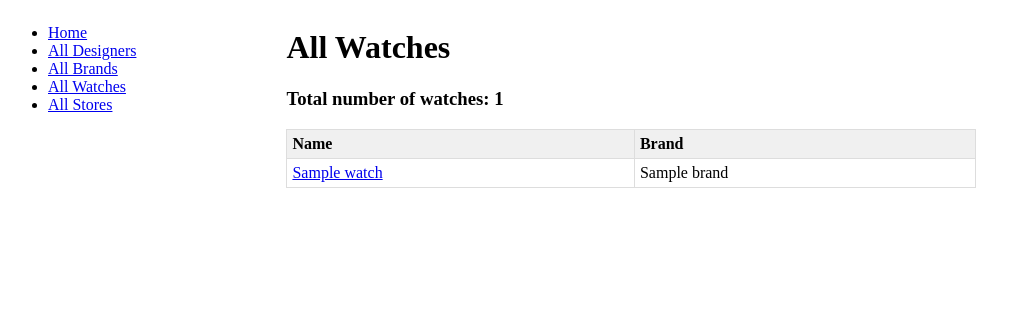
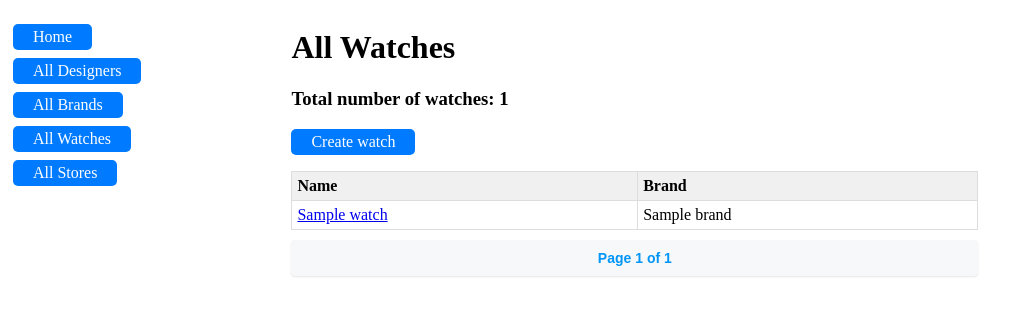
Before and after one commit to mambassador/django_orange, a Django app: template watches/templates/watch_list.html in a window 1280 px wide. Shown: the top 316 px of the page, without its empty margins (0-1028 px from the left). Run offline with Django 4.2, Linux system fonts and the light colour scheme; the template is opened without the code that fills it: most values are stand-ins (such as "Sample title", 1, 10 or a date in 2020); parts of the project's set-up code (start-up, migrations or seed data) failed here and were passed over.

Commit message:
Added class-based views for watches app
creating, updating, deleting, watches with login required

updates tempaltes

```diff
--- a/core/settings.py
+++ b/core/settings.py
@@ -115,7 +115,7 @@ AUTH_PASSWORD_VALIDATORS = [
         "NAME": "django.contrib.auth.password_validation.NumericPasswordValidator",
     },
 ]
-
+LOGIN_URL = "/admin/login/"
 
 # Internationalization
 # https://docs.djangoproject.com/en/4.2/topics/i18n/
--- a/core/urls.py
+++ b/core/urls.py
@@ -20,7 +20,10 @@ from django.urls import include, path
 
 from triangle.views import create_person, edited, registered, update_person
 
+from watches.views import index
+
 urlpatterns = [
+    path("", index, name="home"),
     path("admin/", admin.site.urls),
     path("triangle/", include("triangle.urls")),
     path("person/", create_person, name="create-person"),
--- a/users/static/users/css/styles.css
+++ b/users/static/users/css/styles.css
@@ -20,8 +20,6 @@
     font-size: 18px;
     border: 2px solid #1b1b1b;
     border-radius: 5px;
-
-
 }
 
 input[type="text"],
--- a/watches/static/css/styles.css
+++ /dev/null
@@ -1,24 +0,0 @@
-.content {
-            margin-left: 150px; /* Adjust the value as per your design */
-            flex: 1; /* Add this property to make the content block expand */
-}
-
-.container {
-    display: flex; /* Add this property to create a flex container */
-}
-
-.content-table {
-    border-collapse: collapse;
-    width: 70%;
-}
-
-.content-table th,
-.content-table td {
-    border: 1px solid #ddd;
-    padding: 5px;
-    text-align: left;
-}
-
-.content-table th {
-    background-color: #f0f0f0;
-}
--- /dev/null
+++ b/watches/static/watches/css/styles.css
@@ -0,0 +1,135 @@
+
+
+.content {
+            margin-left: 150px; /* Adjust the value as per your design */
+            flex: 1; /* Add this property to make the content block expand */
+}
+
+.container {
+    display: flex; /* Add this property to create a flex container */
+}
+
+
+/* Table */
+
+.content-table {
+    border-collapse: collapse;
+    width: 70%;
+}
+
+.content-table th,
+.content-table td {
+    border: 1px solid #ddd;
+    padding: 5px;
+    text-align: left;
+}
+
+.content-table th {
+    background-color: #f0f0f0;
+}
+
+/* Paginator */
+.pagination {
+    display: flex;
+    justify-content: center;
+    align-items: center;
+    margin: 10px 0;
+    font-family: Arial, sans-serif;
+    font-size: 14px;
+    width: 68%;
+}
+
+.step-links {
+    display: flex;
+    align-items: center;
+}
+
+.step-links a {
+    color: #0095f6;
+    text-decoration: none;
+    margin: 0 5px;
+    padding: 4px 12px;
+    border: 1px solid #0095f6;
+    border-radius: 4px;
+    transition: background-color 0.3s, color 0.3s;
+}
+
+.step-links a:hover {
+    background-color: #0095f6;
+    color: #fff;
+}
+
+.current {
+    color: #0095f6;
+    margin: 0 10px;
+    font-weight: bold;
+}
+
+/* Disable previous/next links on first/last page */
+.step-links a:disabled {
+    pointer-events: none;
+    color: #999;
+    border-color: #999;
+}
+
+/* Active styles for current page */
+.current {
+    font-weight: bold;
+}
+
+/* Rounded border and padding for the paginator */
+.pagination {
+    border-radius: 4px;
+    padding: 10px;
+    background-color: #f6f8fa;
+}
+
+/* Add some box-shadow for depth effect */
+.pagination {
+    box-shadow: 0 1px 2px rgba(0, 0, 0, 0.1);
+}
+
+
+
+
+
+/* Button */
+.button {
+            display: inline-block;
+            padding: 4px 20px;
+            background-color: #007BFF; /* Change this to the desired background color */
+            color: #fff; /* Change this to the desired text color */
+            text-decoration: none;
+            border-radius: 5px;
+            border: none;
+            transition: background-color 0.3s ease;
+}
+
+/* Add a hover effect */
+.button:hover {
+            background-color: #0056b3; /* Change this to the desired hover color */
+}
+
+
+.index-list {
+    list-style-type: none;
+}
+
+/* Button */
+.index-button {
+            display: inline-block;
+            padding: 4px 20px;
+            background-color: #007BFF; /* Change this to the desired background color */
+            color: #fff; /* Change this to the desired text color */
+            text-decoration: none;
+            border-radius: 5px;
+            border: none;
+            transition: background-color 0.3s ease;
+            margin-bottom: 8px;
+            margin-left: -35px;
+}
+
+/* Add a hover effect */
+.index-button:hover {
+            background-color: #0056b3; /* Change this to the desired hover color */
+}
--- a/watches/templates/base.html
+++ b/watches/templates/base.html
@@ -4,17 +4,17 @@
 <head>
     <meta charset="UTF-8">
     <title>{% block title %}Watch Business{% endblock %}</title>
-    <link rel="stylesheet" href="{% static 'css/styles.css' %}">
+    <link rel="stylesheet" href="{% static 'watches/css/styles.css' %}">
 </head>
 <body>
     <div class="container">
         <div class="sidebar">
-            <ul>
-                <li><a href="{% url 'watches:index' %}">Home</a></li>
-                <li><a href="{% url 'watches:designers' %}">All Designers</a></li>
-                <li><a href="{% url 'watches:brands' %}">All Brands</a></li>
-                <li><a href="{% url 'watches:watches' %}">All Watches</a></li>
-                <li><a href="{% url 'watches:stores' %}">All Stores</a></li>
+            <ul class="index-list">
+                <li><a class="index-button" href="{% url 'watches:index' %}">Home</a></li>
+                <li><a class="index-button" href="{% url 'watches:designers' %}">All Designers</a></li>
+                <li><a class="index-button" href="{% url 'watches:brands' %}">All Brands</a></li>
+                <li><a class="index-button" href="{% url 'watches:watches' %}">All Watches</a></li>
+                <li><a class="index-button" href="{% url 'watches:stores' %}">All Stores</a></li>
             </ul>
 
         </div>
--- a/watches/templates/watch_detail.html
+++ b/watches/templates/watch_detail.html
@@ -1,9 +1,12 @@
 {% extends 'base.html' %}
+{% load static %}
+
 <!DOCTYPE html>
 <html lang="en">
 <head>
     <meta charset="UTF-8">
     <title><title>{% block title %}{{ watch.name }}{% endblock %}</title>
+    <link rel="stylesheet" type="text/css" href="{% static 'watches/css/styles.css' %}"/>
 </head>
 <body>
     {% block content %}
@@ -23,6 +26,8 @@
         <li><a href="{% url 'watches:store-detail' store.pk %}">{{ store.name }}</a></li>
     {% endfor %}
     </ul>
+    <p><a class="button" href="{% url 'watches:update-watch' watch.pk %}">Update Watch</a>
+    <a class="button" href="{% url 'watches:delete-watch' watch.pk %}">Delete watch</a></p>
 
     {% endblock %}
 </body>
--- a/watches/templates/watch_list.html
+++ b/watches/templates/watch_list.html
@@ -1,16 +1,18 @@
 {% extends 'base.html' %}
-
+{% load static %}
 <!DOCTYPE html>
 <html lang="en">
 <head>
     <meta charset="UTF-8">
     <title><title>{% block title %}All Watches{% endblock %}</title>
+    <link rel="stylesheet" type="text/css" href="{% static 'watches/css/styles.css' %}"/>
 </head>
 <body>
     {% block content %}
 
     <h1>All Watches</h1>
     <h3>Total number of watches: {{ total_count }}</h3>
+    <p><a class="button" href="{% url 'watches:create-watch' %}">Create watch</a></p>
     {% if watch_list %}
     <table class="content-table">
         <thead>
@@ -33,6 +35,24 @@
     <p>There are no watches.</p>
     {% endif %}
 
+    <div class="pagination">
+    <span class="step-links">
+        {% if page_obj.has_previous %}
+            <a href="?page=1">&laquo; first</a>
+            <a href="?page={{ page_obj.previous_page_number }}">previous</a>
+        {% endif %}
+
+        <span class="current">
+            Page {{ page_obj.number }} of {{ page_obj.paginator.num_pages }}
+        </span>
+
+        {% if page_obj.has_next %}
+            <a href="?page={{ page_obj.next_page_number }}">next</a>
+            <a href="?page={{ page_obj.paginator.num_pages }}">last &raquo;</a>
+        {% endif %}
+        </span>
+    </div>
+
     {% endblock %}
 </body>
 </html>
--- a/watches/urls.py
+++ b/watches/urls.py
@@ -1,7 +1,6 @@
 from django.urls import path
 
 from . import views
-
 
 app_name = "watches"
 
@@ -13,6 +12,9 @@ urlpatterns = [
     path("brand/<int:pk>/", views.BrandDetailView.as_view(), name="brand-detail"),
     path("watches/", views.WatchListView.as_view(), name="watches"),
     path("watch/<int:pk>/", views.WatchDetailView.as_view(), name="watch-detail"),
+    path("create_watch/", views.WatchCreateView.as_view(), name="create-watch"),
+    path("update_watch/<int:pk>", views.WatchUpdateView.as_view(), name="update-watch"),
+    path("delete_watch/<int:pk>", views.WatchDeleteView.as_view(), name="delete-watch"),
     path("stores/", views.StoreListView.as_view(), name="stores"),
     path("store/<int:pk>/", views.StoreDetailView.as_view(), name="store-detail"),
 ]
```
Also changed, not shown: watches/static/watches/css/watch_object/styles.css (added, +77 -0 lines), watches/templates/brand_list.html (+21 -2 lines), watches/templates/designer_list.html (+18 -0 lines), watches/templates/index.html (+6 -3 lines), watches/templates/store_list.html (+18 -0 lines), watches/templates/watches/watch_confirm_delete.html (added, +23 -0 lines), watches/templates/watches/watch_create_form.html (added, +33 -0 lines), watches/templates/watches/watch_update_form.html (added, +32 -0 lines), watches/views.py (+38 -10 lines).
